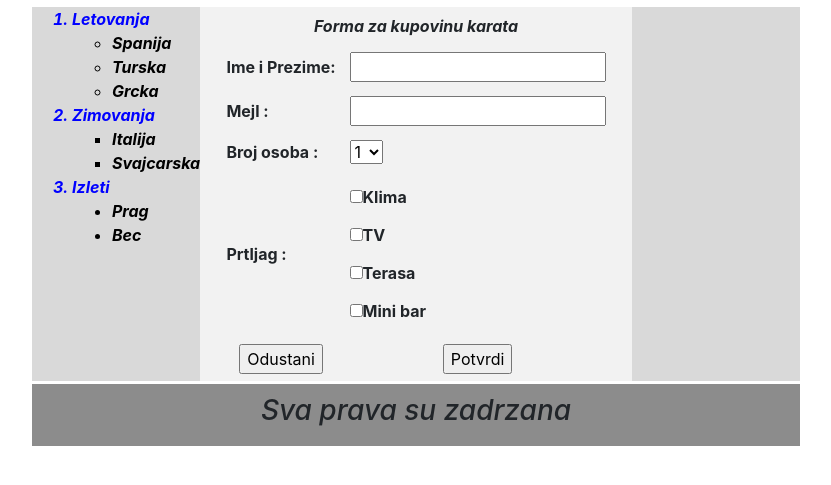
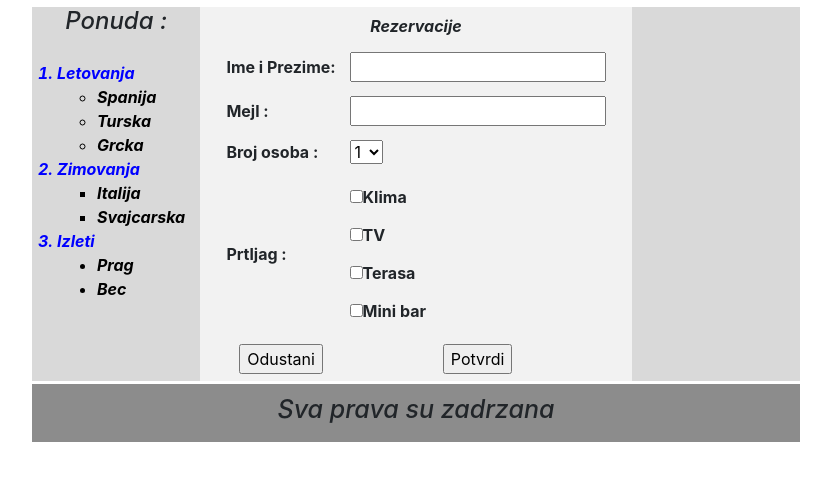
Before and after one commit to korbendalas/e-poslovanje, a plain HTML site: page Turisticka agencija-hmwrk/index.html in a window 1280 px wide. Shown: the part 229-714 px from the top of the page, without its empty margins (224-1055 px from the left). Drawn offline with nearby package versions, Linux system fonts and the light colour scheme.

Commit message:
Add files via upload

```diff
--- a/Turisticka agencija-hmwrk/index.html
+++ b/Turisticka agencija-hmwrk/index.html
@@ -27,6 +27,7 @@
     </header>
     <div class="container">
         <div class="left-div">
+            <h3>Ponuda :</h3>
             <ol>
                 <li>Letovanja
                     <ul class="ul-letovanja">
@@ -67,7 +68,7 @@
             <table>
                 <tr>
                     <th colspan="2">
-                        <em>Forma za kupovinu karata</em>
+                        <em>Rezervacije</em>
                     </th>
                 </tr>
                 <tr>
--- a/Turisticka agencija-hmwrk/style.css
+++ b/Turisticka agencija-hmwrk/style.css
@@ -59,8 +59,14 @@ img {
 font-style: italic;
 
 }
+.left-div h3{
+    font-size: 24px;
+    text-align: center;
+    margin-bottom: 25px;
+}
 .left-div ol{
     color: blue;
+    margin-left:-15px;
 }
 .left-div ul{
     color: black;
@@ -112,4 +118,8 @@ footer {
     padding-bottom: 10px;
     font-style: italic;
     border-top: 3px solid white;
+
 }
+footer >h3{
+    font-size: 25px;
+}
```
